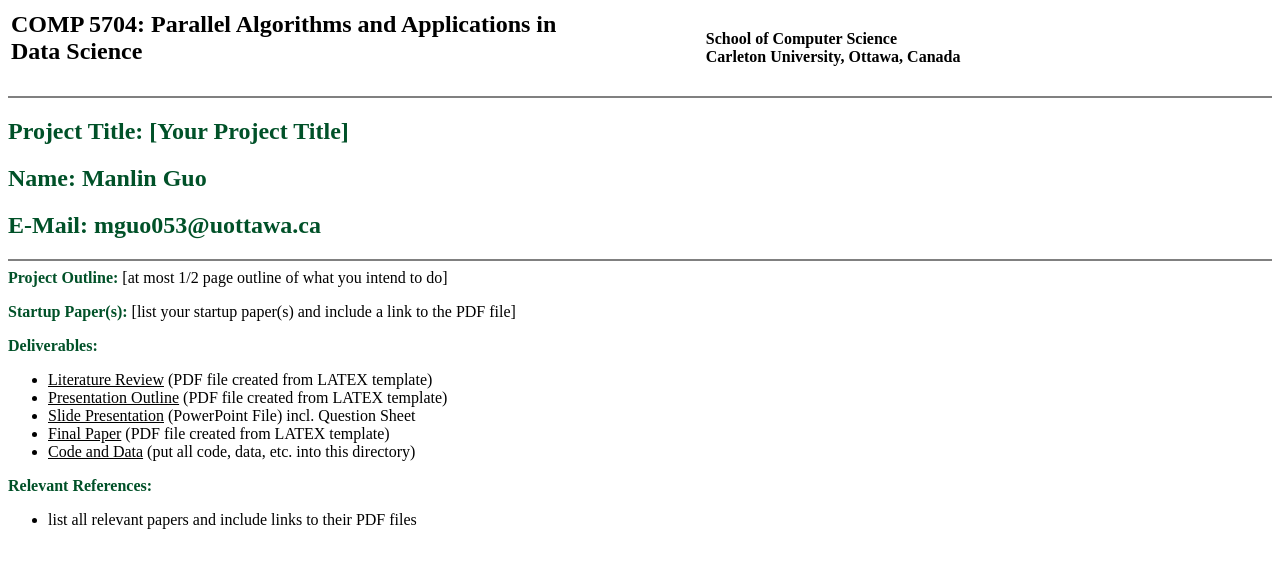
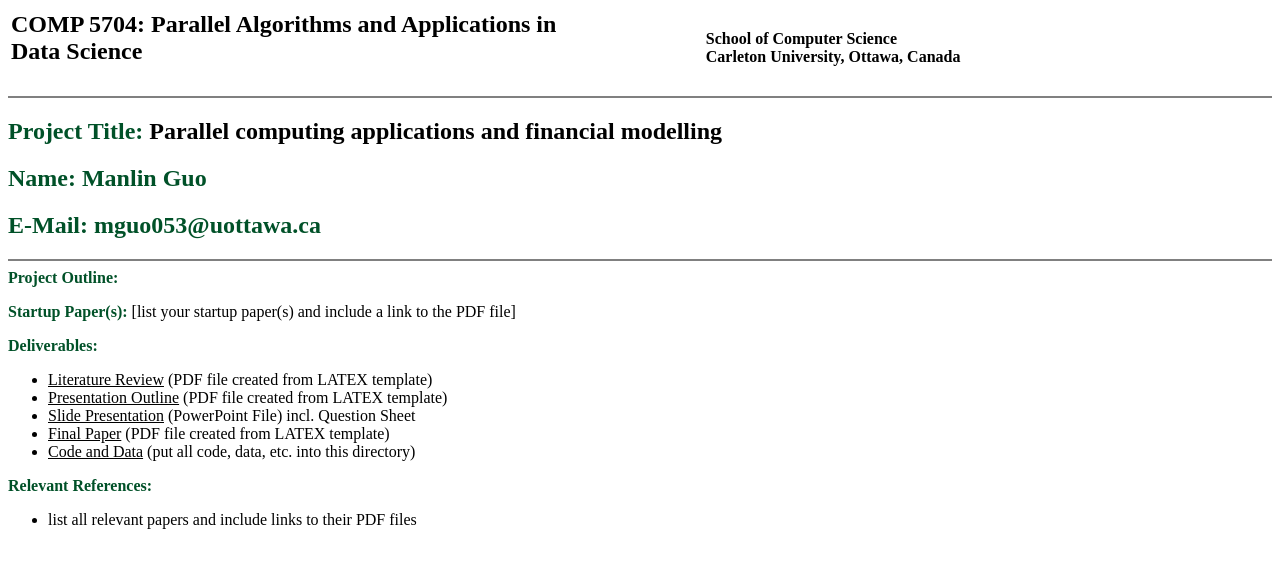
Before and after one commit to feimlyang/feimlyang.github.io, a plain HTML site: page 5704Project.html in a window 1280 px wide. Drawn offline with Linux system fonts and the light colour scheme.

Commit message:
test project url

```diff
--- a/COMP5704/5704Project.html
+++ b/5704Project.html
@@ -30,17 +30,17 @@
 
         <hr noshade="noshade">
 
-        <h2><font color="#005128">Project Title: </font><font><font color="#005128">[Your Project Title]</font></font></h2>
+        <h2><font color="#005128">Project Title: </font><font><font color="#005128"></font>Parallel computing applications and financial
+modelling</font></h2>
 
         <h2><font><font color="#005128">Name: Manlin Guo</font></font></h2>
 
         <h2><font><font color="#005128">E-Mail: mguo053@uottawa.ca</font></font></h2>
 
 
-
         <hr noshade="noshade">
 
-        <b><font color="#005128">Project Outline:</font></b> [at most 1/2 page outline of what you intend to do]
+        <b><font color="#005128">Project Outline:</font></b>
 
         <p><b><font color="#005128">Startup Paper(s):</font></b> [list your startup paper(s) and include a link to the PDF file]</p>
 
```
